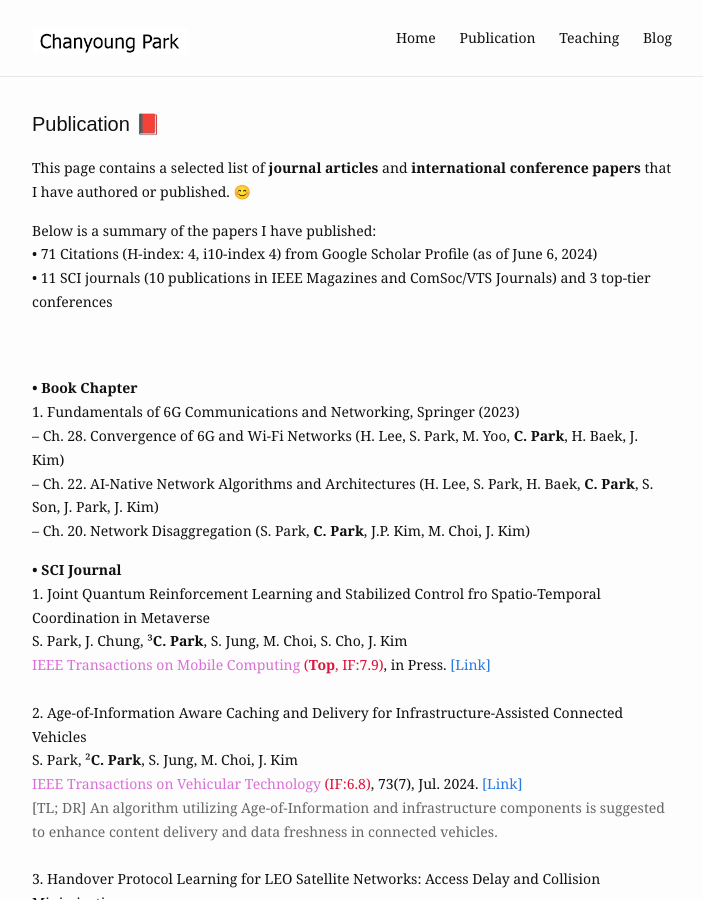
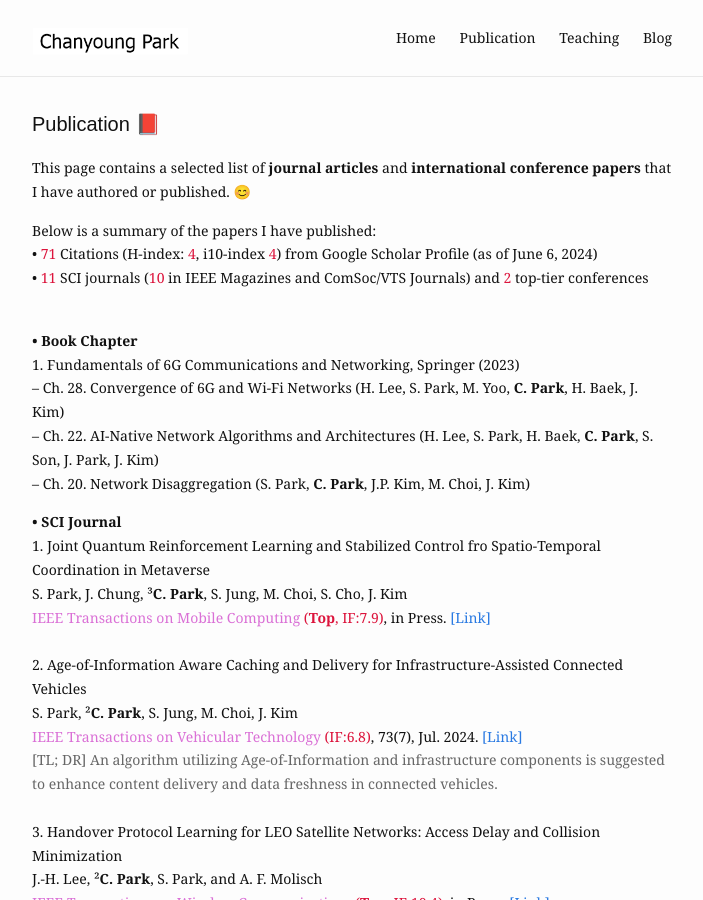
Before and after one commit to cosdeneb/cosdeneb.github.io, a Jekyll site: the page built from publication.md, in a window 1280 px wide and 900 px high. Shown: the whole window, without its empty margins (288-991 px from the left). Built offline with Jekyll 4.4.1, drawn with Linux system fonts in a browser that asks for light colours.

Commit message:
Update publication.md

```diff
--- a/publication.md
+++ b/publication.md
@@ -8,9 +8,9 @@ This page contains a selected list of <b>journal articles</b> and <b>internation
 <br/>
 
 Below is a summary of the papers I have published: <br/>
-• 71 Citations (H-index: 4, i10-index 4) from Google Scholar Profile (as of June 6, 2024) <br/>
-• 11 SCI journals (10 publications in IEEE Magazines and ComSoc/VTS Journals) and 3 top-tier conferences <br/>
-<br/> <br/>
+• <font color='#dc143c'>71</font> Citations (H-index: <font color='#dc143c'>4</font>, i10-index <font color='#dc143c'>4</font>) from Google Scholar Profile (as of June 6, 2024) <br/>
+• <font color='#dc143c'>11</font> SCI journals (<font color='#dc143c'>10</font> in IEEE Magazines and ComSoc/VTS Journals) and <font color='#dc143c'>2</font> top-tier conferences <br/>
+<br/>
 
 <p>
   <b>• Book Chapter</b> <br/>
```
